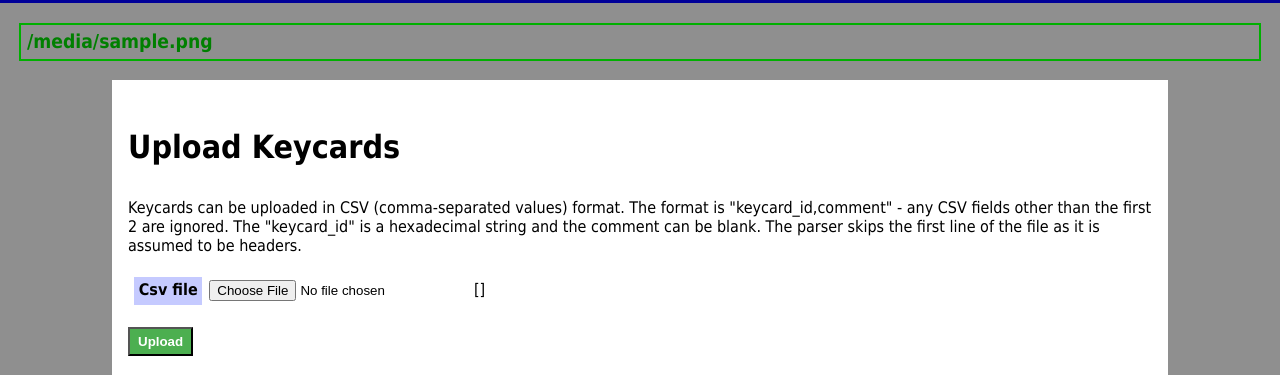
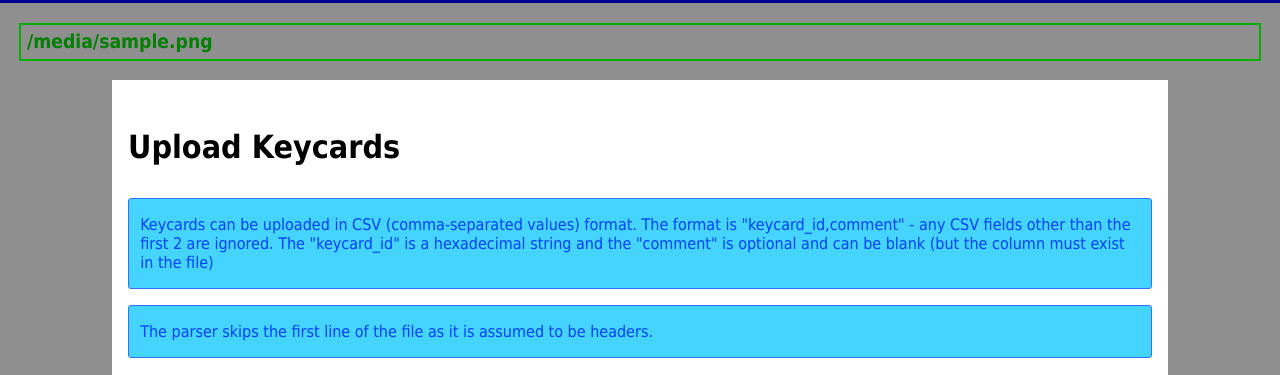
Before and after one commit to jbarrett1205/macs, a Django app: template templates/macs/keycard_csv_upload.htm in a window 1280 px wide. Shown: the part 35-410 px from the top of the page. Run offline with Django 3.2, Linux system fonts and the light colour scheme; the template is opened without the code that fills it: most values are stand-ins (such as "Sample title", 1, 10 or a date in 2020); form fields are guessed from the names that the template uses.

Commit message:
display template updates

```diff
--- a/static/css/macs.css
+++ b/static/css/macs.css
@@ -69,6 +69,34 @@
 .small, .smaller { font-size:80% }
 .large, .larger { font-size:120% }
 .clearfix { clear:both; }
+
+p.blocknote {
+	border:1px solid #2f72ff;
+	background-color:#45d4ff;
+	color:#0040ff;
+	margin:1em 0;
+	padding:1em 0.7em;
+}
+
+p.blockwarn {
+	border:1px solid #dad55e;
+	background-color:#fffa90;
+	color:#a17620;
+	margin:1em 0;
+	padding:1em 0.7em;
+}
+
+p.blockalert {
+	border:1px solid #f1a899;
+	background-color:#fddfdf;
+	color:#c68058;
+	margin:1em 0;
+	padding:1em 0.7em;
+}
+
+.rounded {
+	border-radius:3px;
+}
 
 .outlined { border:1px solid #404040; }
 .padded { padding:4px; }
--- a/templates/macs/keycard_csv_upload.htm
+++ b/templates/macs/keycard_csv_upload.htm
@@ -4,9 +4,11 @@
 
 <h1>Upload Keycards</h1>
 
-<p>Keycards can be uploaded in CSV (comma-separated values) format. The format is &quot;keycard_id,comment&quot; - any CSV
-fields other than the first 2 are ignored. The &quot;keycard_id&quot; is a hexadecimal string and the comment can be blank. The
-parser skips the first line of the file as it is assumed to be headers.</p>
+<p class="blocknote rounded">Keycards can be uploaded in CSV (comma-separated values) format. The format is &quot;keycard_id,comment&quot; - any CSV
+fields other than the first 2 are ignored. The &quot;keycard_id&quot; is a hexadecimal string and the &quot;comment&quot; is
+optional and can be blank (but the column must exist in the file)</p>
+
+<p class="blocknote rounded">The parser skips the first line of the file as it is assumed to be headers.</p>
 
 <form method="post" enctype="multipart/form-data">
 {% csrf_token %}
--- a/templates/macs/member_list.htm
+++ b/templates/macs/member_list.htm
@@ -16,7 +16,7 @@
 	{% for m in members %}
 		<tr class="{% cycle 'odd' 'even' %}">
 		   <td>{{ m.last_name }}</td><td>{{ m.first_name }}</td><td>{{ m.get_membership_type_display }}</td>
-		   <td>{{ m.keycard_set.all|join:", "|default:"&nbsp;" }}</td><td>{{ m.expires }}</td>
+		   <td>{{ m.get_keycard_list|join:" / "|default:"&nbsp;" }}</td><td>{{ m.expires }}</td>
 		   <td><a href="{% url 'macs.views.member_view' m.id %}">details</a></td>
 		   </tr>
 	{% endfor %}
--- a/templates/macs/schedule_add_daily.htm
+++ b/templates/macs/schedule_add_daily.htm
@@ -20,7 +20,8 @@
 <tr><th>{{ form.end_time.label }}</th><td>{{ form.end_time }}</td><td>{{ form.end_time.errors }} <span style="font-style:italic;">e.g. 23:00</span></td></tr>
 </table>
 
-<p><input type="submit" value="Add" /></p>
+<p><input type="submit" value="Add" />
+   <span style="padding-left:15px;"><a href="{% url 'macs.views.schedule_show' %}">Cancel</a></span></p>
 </form>
 
 {% endblock content %}
--- a/templates/macs/schedule_add_exception.htm
+++ b/templates/macs/schedule_add_exception.htm
@@ -23,7 +23,8 @@
 <tr><th>{{ form.comment.label }}</th><td>{{ form.comment }}</td><td>{{ form.comment.errors }}</td></tr>
 </table>
 
-<p><input type="submit" value="Add" /></p>
+<p><input type="submit" value="Add" />
+   <span style="padding-left:15px;"><a href="{% url 'macs.views.schedule_show' %}">Cancel</a></span></p>
 </form>
 
 <script type="text/javascript">
--- a/templates/macs/schedule_edit_daily.htm
+++ b/templates/macs/schedule_edit_daily.htm
@@ -17,7 +17,8 @@
 <tr><th>{{ form.end_time.label }}</th><td>{{ form.end_time }}</td><td>{{ form.end_time.errors }}</td></tr>
 </table>
 
-<p><input type="submit" value="Save" /></p>
+<p><input type="submit" value="Save" />
+   <span style="padding-left:15px;"><a href="{% url 'macs.views.schedule_show' %}">Cancel</a></span></p>
 </form>
 
 {% endblock content %}
--- a/templates/macs/schedule_edit_exception.htm
+++ b/templates/macs/schedule_edit_exception.htm
@@ -23,7 +23,8 @@
 <tr><th>{{ form.comment.label }}</th><td>{{ form.comment }}</td><td>{{ form.comment.errors }}</td></tr>
 </table>
 
-<p><input type="submit" value="Save" /></p>
+<p><input type="submit" value="Save" />
+   <span style="padding-left:15px;"><a href="{% url 'macs.views.schedule_show' %}">Cancel</a></span></p>
 </form>
 
 <script type="text/javascript">
--- a/templates/macs/schedule_remove_daily.htm
+++ b/templates/macs/schedule_remove_daily.htm
@@ -15,7 +15,8 @@
 <form method="post">
 {% csrf_token %}
 <input type="hidden" name="id" value="{{ schedule.id }}" />
-<p><input class="delete" type="submit" value="Delete" /><span style="padding-left:15px;"><a href="{% url 'macs.views.schedule_show' %}">Cancel</a></span></p>
+<p><input class="delete" type="submit" value="Delete" /><span style="padding-left:15px;">
+   <a href="{% url 'macs.views.schedule_show' %}">Cancel</a></span></p>
 </form>
 
 {% endblock content %}
--- a/templates/macs/schedule_remove_exception.htm
+++ b/templates/macs/schedule_remove_exception.htm
@@ -17,7 +17,8 @@
 <form method="post">
 {% csrf_token %}
 <input type="hidden" name="id" value="{{ schedule.id }}" />
-<p><input class="delete" type="submit" value="Delete" /><span style="padding-left:15px;"><a href="{% url 'macs.views.schedule_show' %}">Cancel</a></span></p>
+<p><input class="delete" type="submit" value="Delete" />
+   <span style="padding-left:15px;"><a href="{% url 'macs.views.schedule_show' %}">Cancel</a></span></p>
 </form>
 
 {% endblock content %}
```
Also changed, not shown: models.py (+7 -0 lines).
